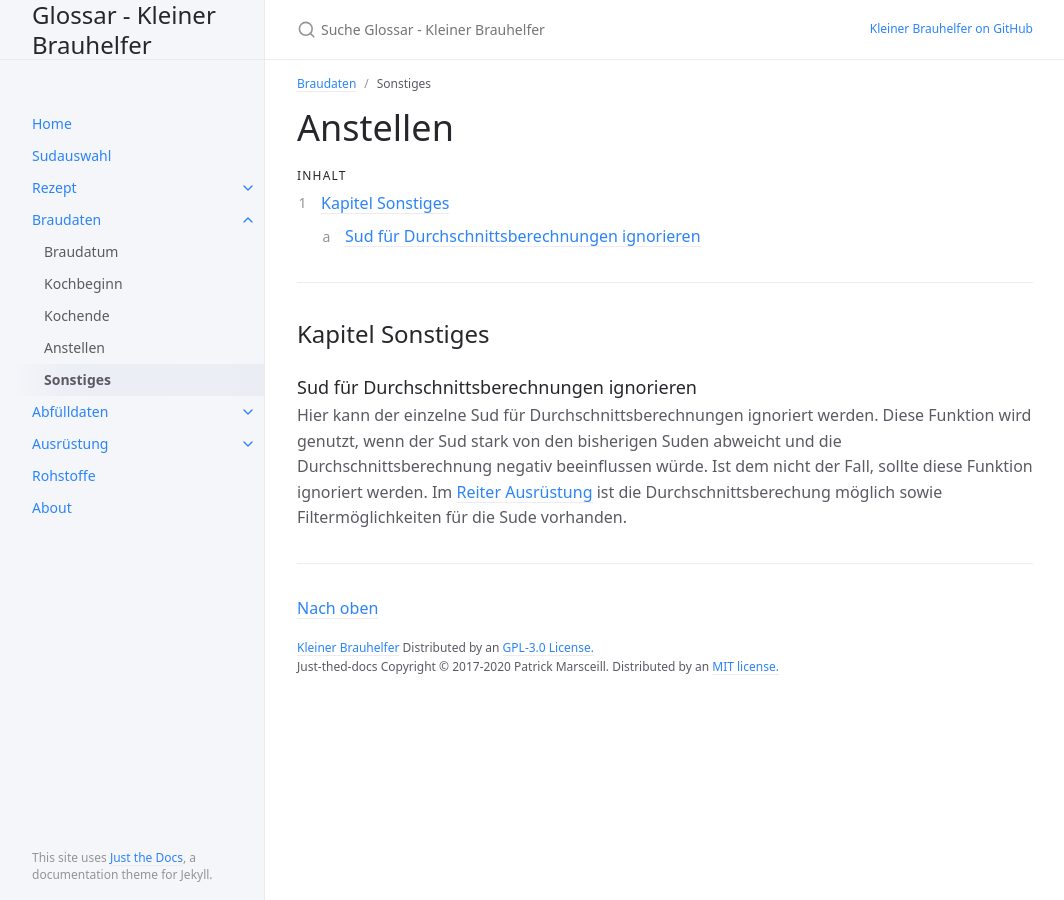
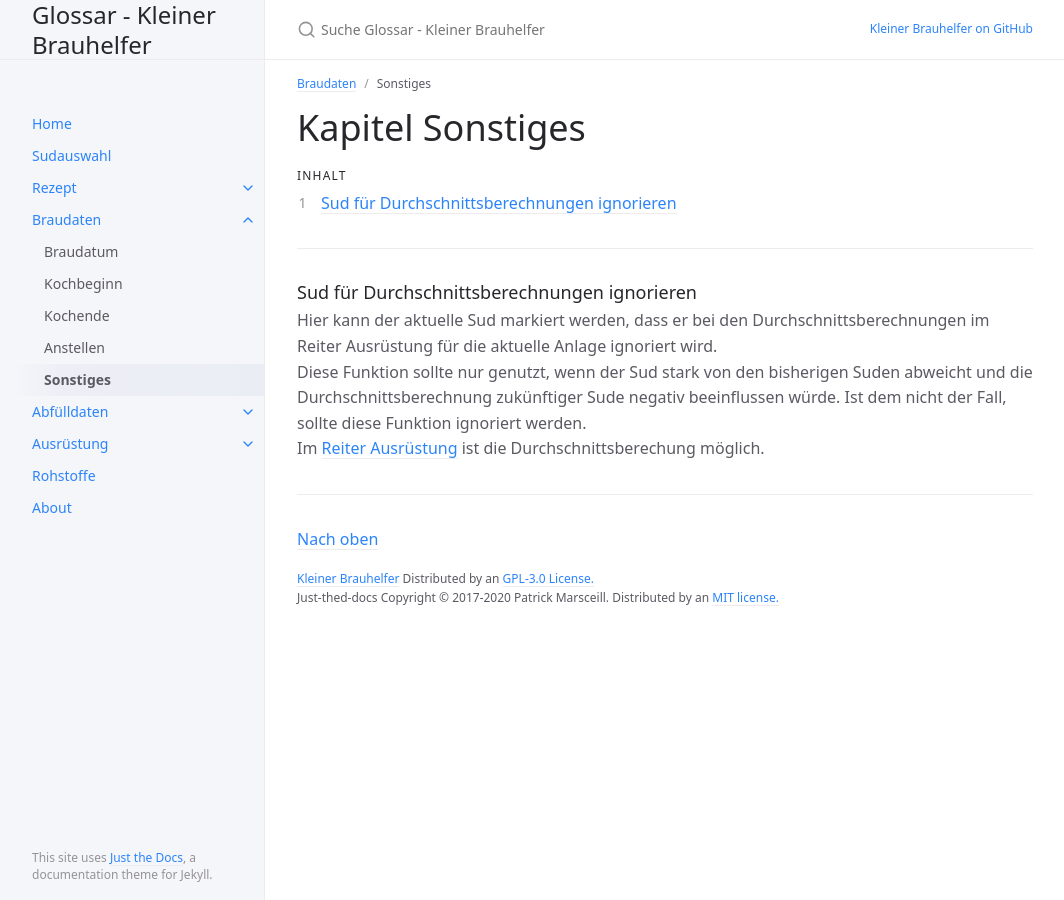
Before and after one commit to IsometricXH/kbh-glossar, a Jekyll site: the page built from docs/3-braudaten/5-sonstiges.md, in a window 1280 px wide. Shown: the whole page, without its empty margins (107-1171 px from the left). Built offline with Jekyll 4.4.1, drawn with Linux system fonts in a browser that asks for light colours.

Commit message:
Update 5-sonstiges.md

```diff
--- a/docs/3-braudaten/5-sonstiges.md
+++ b/docs/3-braudaten/5-sonstiges.md
@@ -6,7 +6,7 @@ parent: Braudaten
 nav_order: 5
 ---
 
-# Anstellen
+# Kapitel Sonstiges
 {: .no_toc }
 
 ## Inhalt
@@ -17,9 +17,7 @@ nav_order: 5
 
 ---
 
-## Kapitel Sonstiges
-
 ### Sud für Durchschnittsberechnungen ignorieren
-Hier kann der einzelne Sud für Durchschnittsberechnungen ignoriert werden.
-Diese Funktion wird genutzt, wenn der Sud stark von den bisherigen Suden abweicht und die Durchschnittsberechnung negativ beeinflussen würde. Ist dem nicht der Fall, sollte diese Funktion ignoriert werden.
-Im [Reiter Ausrüstung](/kbh-glossar/Ausrüstung/) ist die Durchschnittsberechung möglich sowie Filtermöglichkeiten für die Sude vorhanden.
+Hier kann der aktuelle Sud markiert werden, dass er bei den Durchschnittsberechnungen im Reiter Ausrüstung für die aktuelle Anlage ignoriert wird.
+Diese Funktion sollte nur genutzt, wenn der Sud stark von den bisherigen Suden abweicht und die Durchschnittsberechnung zukünftiger Sude negativ beeinflussen würde. Ist dem nicht der Fall, sollte diese Funktion ignoriert werden.
+Im [Reiter Ausrüstung](/kbh-glossar/Ausrüstung/) ist die Durchschnittsberechung möglich.
```
